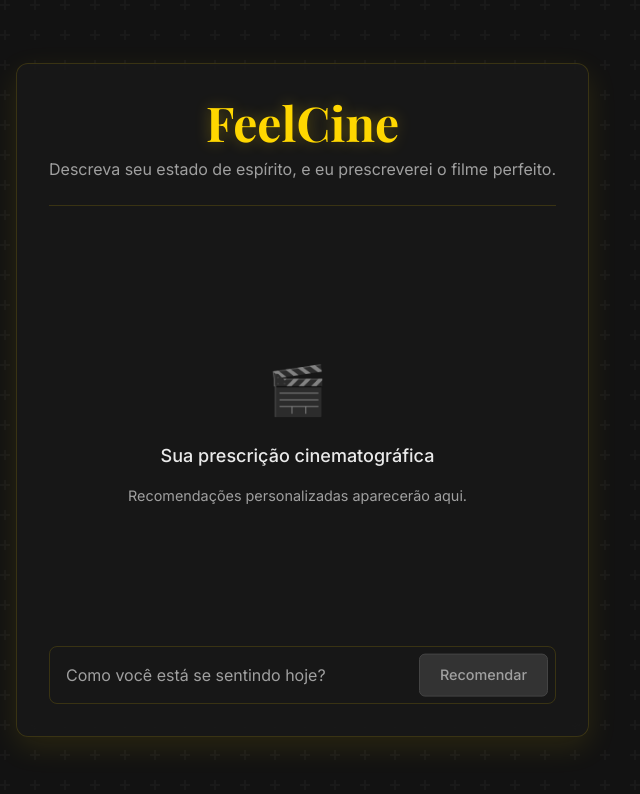
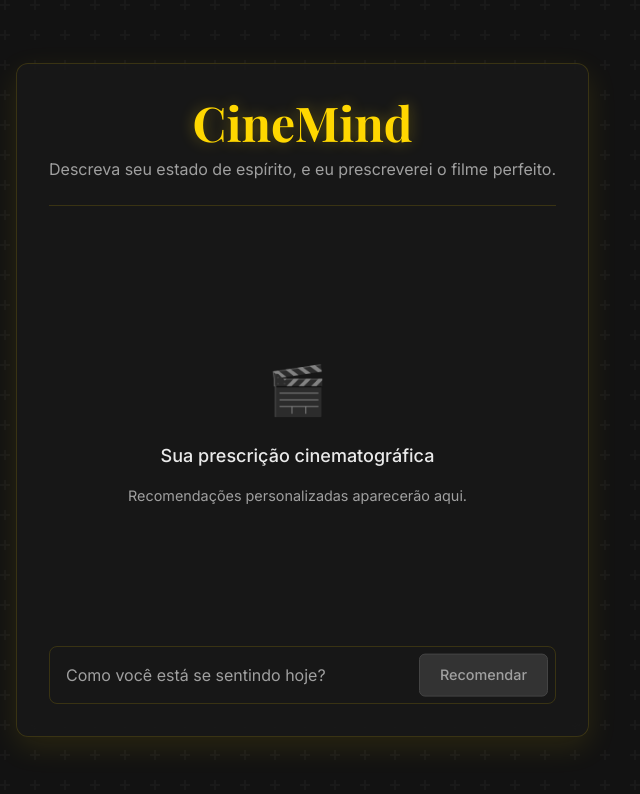
Before and after one commit to willianrupert/FeelCine, a React (Vite) app: page / in a window 1280 px wide. Shown: the top 794 px of the page, without its empty margins (0-640 px from the left). Built offline with nearby package versions, Linux system fonts and the light colour scheme.

Commit message:
CineMind name

```diff
--- a/src/App.jsx
+++ b/src/App.jsx
@@ -343,7 +343,7 @@ const App = () => {
 
           <header className="header">
             <h1 className="header-title">
-              FeelCine
+              CineMind
             </h1>
             <p className="header-subtitle">
               Descreva seu estado de espírito, e eu prescreverei o filme perfeito.
```
